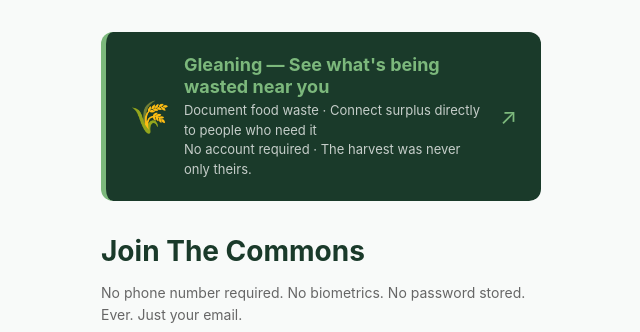
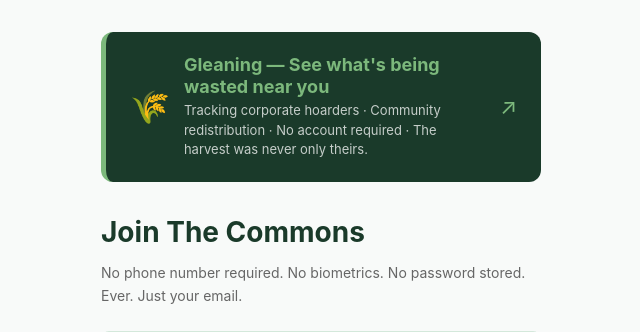
Before and after one commit to Kronestones/the-commons, a FastAPI app: page /register in a window 1280 px wide. Shown: the part 56-388 px from the top of the page, without its empty margins (319-959 px from the left). Run offline with FastAPI, Linux system fonts and the light colour scheme.

Commit message:
Update Gleaning banner text on register page

```diff
--- a/templates/register.html
+++ b/templates/register.html
@@ -103,8 +103,7 @@
       <div class="gleaning-hero-text">
         <span class="gleaning-hero-title">Gleaning — See what's being wasted near you</span>
         <span class="gleaning-hero-sub">
-          Document food waste · Connect surplus directly to people who need it<br>
-          No account required · The harvest was never only theirs.
+          Tracking corporate hoarders · Community redistribution · No account required · The harvest was never only theirs.
         </span>
       </div>
     </div>
--- a/the_commons/templates/register.html
+++ b/the_commons/templates/register.html
@@ -103,8 +103,7 @@
       <div class="gleaning-hero-text">
         <span class="gleaning-hero-title">Gleaning — See what's being wasted near you</span>
         <span class="gleaning-hero-sub">
-          Document food waste · Connect surplus directly to people who need it<br>
-          No account required · The harvest was never only theirs.
+          Tracking corporate hoarders · Community redistribution · No account required · The harvest was never only theirs.
         </span>
       </div>
     </div>
```
